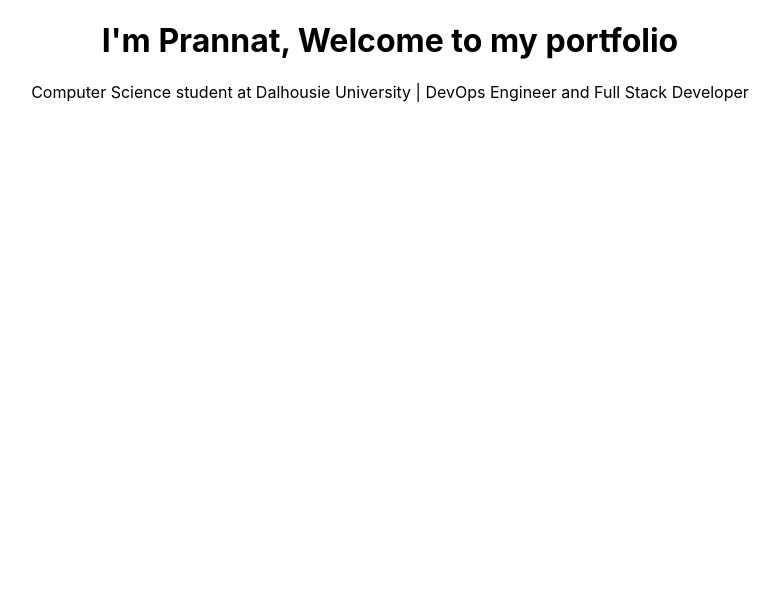
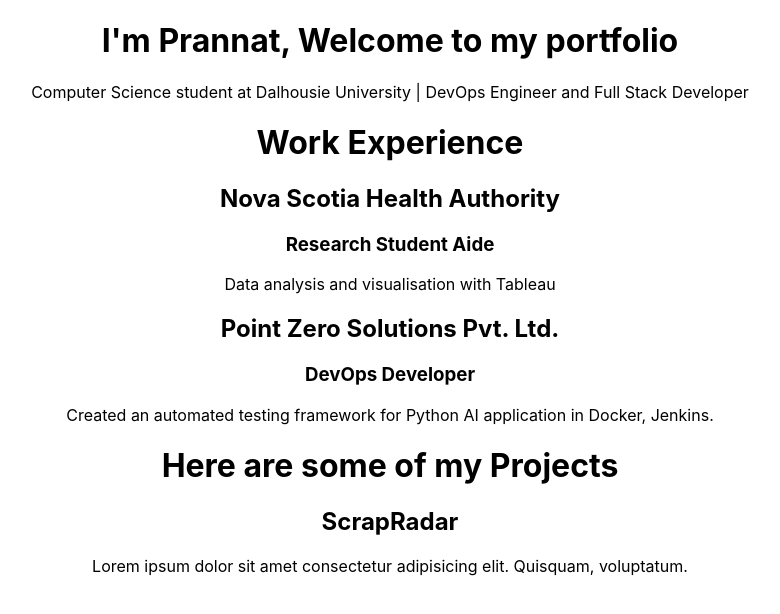
Before and after one commit to prannat-jain/portfolio-app, a React (Create React App) app: page / in a window 1280 px wide. Shown: the top 614 px of the page, without its empty margins (250-1030 px from the left). Built offline with nearby package versions, Linux system fonts and the light colour scheme.

Commit message:
gh-pages setup

```diff
--- a/src/App.js
+++ b/src/App.js
@@ -1,15 +1,17 @@
 import "./App.css";
 import Header from "./components/Header";
 import About from "./components/About";
+import WorkExp from "./components/WorkExp";
+import Projects from "./components/Projects";
 
 function App() {
   return (
     <div className="App">
       <Header />
       <About />
-      {/*<WorkExp />
+      <WorkExp />
       <Projects />
-  <Contact />*/}
+      {/*<Contact />*/}
     </div>
   );
 }
--- /dev/null
+++ b/src/components/Projects.js
@@ -0,0 +1,15 @@
+function Projects() {
+  return (
+    <div>
+      <h1>Here are some of my Projects</h1>
+      <div className="projectItem">
+        <h2>ScrapRadar</h2>
+        <p>
+          Lorem ipsum dolor sit amet consectetur adipisicing elit. Quisquam,
+          voluptatum.
+        </p>
+      </div>
+    </div>
+  );
+}
+export default Projects;
--- /dev/null
+++ b/src/components/WorkExp.js
@@ -0,0 +1,22 @@
+function WorkExp() {
+  return (
+    <div>
+      <h1>Work Experience</h1>
+
+      <div class="WorkItem">
+        <h2>Nova Scotia Health Authority</h2>
+        <h3>Research Student Aide</h3>
+        <p>Data analysis and visualisation with Tableau</p>
+      </div>
+      <div class="WorkItem">
+        <h2>Point Zero Solutions Pvt. Ltd.</h2>
+        <h3>DevOps Developer</h3>
+        <p>
+          Created an automated testing framework for Python AI application in
+          Docker, Jenkins.
+        </p>
+      </div>
+    </div>
+  );
+}
+export default WorkExp;
```
Also changed, not shown: package.json (+6 -1 lines), 1 other file (tests, documents, lock files or other folders).
